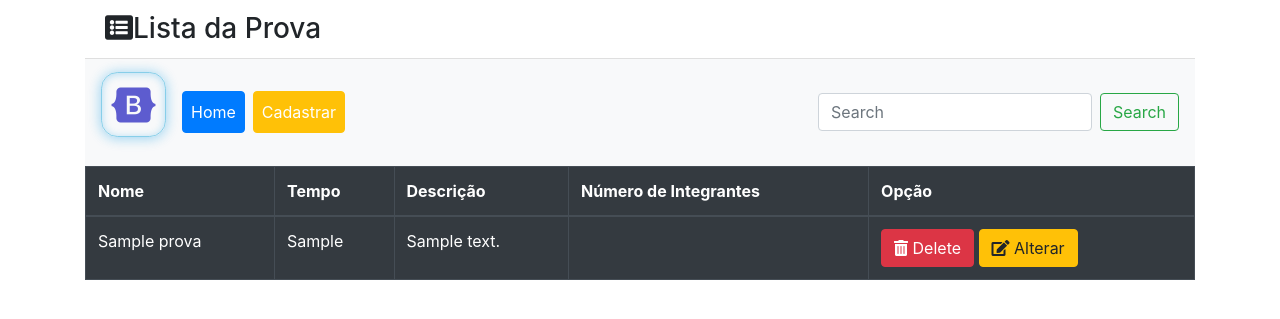
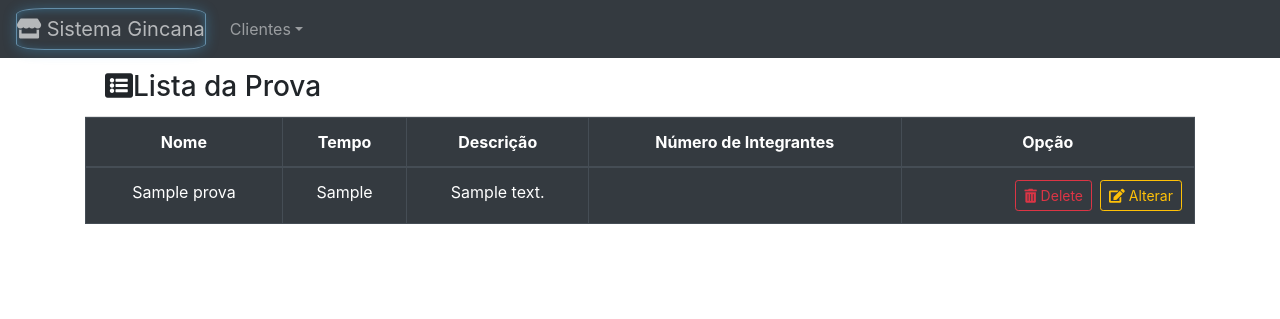
Before and after one commit to ChihYaoYang/GincanaCI, a CodeIgniter app: page /GincanaCI/index.php/prova/index in a window 1280 px wide. Shown: the top 319 px of the page. Run offline with CodeIgniter, Linux system fonts and the light colour scheme; tables that the repository leaves empty or names only in its code hold one stand-in row (values such as "Sample post"); data that the repository does not hold is empty; some libraries are stand-ins or nearby versions.

Commit message:
alteracao2.0

```diff
--- a/application/controllers/Prova.php
+++ b/application/controllers/Prova.php
@@ -49,7 +49,7 @@ class Prova extends CI_Controller {
                 redirect('Prova/listar');
             } else {
                 //salva uma mensagem na sessão
-                $this->session->set_flashdata('mensagem', 'Erro ao cadastrar Prova *_*');
+                $this->session->set_flashdata('erro', 'Erro ao cadastrar Prova *_*');
 
                 //Se for false redireciona para cadastrar
                 redirect('Prova/cadastrar');
@@ -65,7 +65,7 @@ class Prova extends CI_Controller {
             if ($this->Prova_model->delete($id)) {
                 $this->session->set_flashdata('mensagem', 'Prova deletado com sucesso ! ! !');
             } else {
-                $this->session->set_flashdata('mensagem', 'Falha ao deletar Prova *_*');
+                $this->session->set_flashdata('erro', 'Falha ao deletar Prova *_*');
             }
         }
         redirect('Prova/listar');
@@ -101,7 +101,7 @@ class Prova extends CI_Controller {
 
                     redirect('Prova/listar');
                 } else {
-                    $this->session->set_flashdata('mensagem', 'Falha ao alterar Prova *_*');
+                    $this->session->set_flashdata('erro', 'Falha ao alterar Prova *_*');
 
                     redirect('Prova/alterar/', $id);
                 }
--- a/application/views/ListaProva.php
+++ b/application/views/ListaProva.php
@@ -7,15 +7,6 @@
         <!---Bootstrap--->
         <link rel="stylesheet" href="https://stackpath.bootstrapcdn.com/bootstrap/4.3.1/css/bootstrap.min.css"
               integrity="sha384-ggOyR0iXCbMQv3Xipma34MD+dH/1fQ784/j6cY/iJTQUOhcWr7x9JvoRxT2MZw1T" crossorigin="anonymous">
-        <script src="https://code.jquery.com/jquery-3.3.1.slim.min.js"
-                integrity="sha384-q8i/X+965DzO0rT7abK41JStQIAqVgRVzpbzo5smXKp4YfRvH+8abtTE1Pi6jizo" crossorigin="anonymous">
-        </script>
-        <script src="https://cdnjs.cloudflare.com/ajax/libs/popper.js/1.14.7/umd/popper.min.js"
-                integrity="sha384-UO2eT0CpHqdSJQ6hJty5KVphtPhzWj9WO1clHTMGa3JDZwrnQq4sF86dIHNDz0W1" crossorigin="anonymous">
-        </script>
-        <script src="https://stackpath.bootstrapcdn.com/bootstrap/4.3.1/js/bootstrap.min.js"
-                integrity="sha384-JjSmVgyd0p3pXB1rRibZUAYoIIy6OrQ6VrjIEaFf/nJGzIxFDsf4x0xIM+B07jRM" crossorigin="anonymous">
-        </script>
         <!----fontawesome-->
         <link rel="stylesheet" href="https://use.fontawesome.com/releases/v5.8.1/css/all.css"
               integrity="sha384-50oBUHEmvpQ+1lW4y57PTFmhCaXp0ML5d60M1M7uH2+nqUivzIebhndOJK28anvf" crossorigin="anonymous">
@@ -24,14 +15,9 @@
     <body>
         <style>
             .breathe-div {
-                color: white;
-                line-height: 65px;
-                width: 65px;
-                height: 65px;
                 border: 1px solid #2b92d4;
-                border-radius: 25%;
-                text-align: center;
-                box-shadow: 0 1px 2px rgba(0, 0, 0, 0.3);
+                border-radius: 15%;
+                box-shadow: 0 1px 2px rgba(255, 255, 255, 1);
                 overflow: hidden;
                 -webkit-animation-timing-function: linear;
                 /*緩動 分為 "linear" "ease-in" "ease-out" "ease-in-out" */
@@ -47,60 +33,50 @@
             @-webkit-keyframes breathe {
                 0% {
                     opacity: .4;
-                    box-shadow: 0 1px 2px rgba(0, 147, 223, 0.4), 0 1px 1px rgba(0, 147, 223, 0.1) inset;
+                    box-shadow: 0 1px 2px rgba(204, 193, 193, 0.30), 0 1px 1px rgba(204, 193, 193, 0.30) inset;
                 }
 
                 100% {
                     opacity: 1;
-                    border: 1px solid rgba(59, 235, 235, 0.7);
+                    border: 1px solid rgba(255, 255, 255, 1);
                     box-shadow: 0 1px 30px #0093df, 0 1px 20px #0093df inset;
                 }
             }
         </style>
+          <!---Menu--->
+          <nav class="navbar navbar-dark bg-dark navbar-expand-md">
+            <a class="navbar-brand breathe-div" href="<?= $this->config->base_url(); ?>"><i class="fas fa-store"></i> Sistema Gincana</a>
+            <!---Menu mobile--->
+            <div class="collapse navbar-collapse">
+                <ul class="navbar-nav mr-auto">
+                    <li class="nav-item dropdown">
+                        <a href="#" id="menuCliente" class="nav-link dropdown-toggle" data-toggle="dropdown">Clientes</a>
+                        <div class="dropdown-menu" aria-labelledby="menuCliente">
+                            <a href="<?= $this->config->base_url() . 'index.php/Prova/listar' ?>" class="dropdown-item">Listar</a>
+                            <a href="<?= $this->config->base_url() . 'index.php/Prova/cadastrar' ?>" class="dropdown-item">Cadastrar</a>
+                        </div>
+                    </li>
+                </ul>
+            </div>
+        </nav>
         <div class="container">
             <div class="row">
                 <div class="col">
                     <h3 class="card-header bg-transparent"><i class="fas fa-list-alt"></i>Lista da Prova</h3>
-                    <!---Menu--->
-                    <nav class="navbar navbar-expand-lg navbar-light bg-light">
-                        <a class="navbar-brand" href="http://127.0.0.1/GincanaCI/index.php/Prova/listar"><i
-                                class="fab fa-bootstrap h1 breathe-div" style="color: #0704B7;"></i></a>
-                        <button class="navbar-toggler" type="button" data-toggle="collapse"
-                                data-target="#navbarSupportedContent" aria-controls="navbarSupportedContent"
-                                aria-expanded="false" aria-label="Toggle navigation">
-                            <span class="navbar-toggler-icon"></span>
-                        </button>
-
-                        <div class="collapse navbar-collapse" id="navbarSupportedContent">
-                            <ul class="navbar-nav mr-auto">
-                                <li class="nav-item active">
-                                    <a class="nav-link btn btn-primary text-white mr-2"
-                                       href="http://127.0.0.1/GincanaCI/index.php/Prova/listar">Home <span
-                                            class="sr-only">(current)</span></a>
-                                </li>
-                                <li class="nav-item">
-                                    <a class="nav-link btn btn-warning text-white"
-                                       href="http://127.0.0.1/GincanaCI/index.php/Prova/cadastrar">Cadastrar</a>
-                                </li>
-
-                            </ul>
-                            <form class="form-inline my-2 my-lg-0">
-                                <input class="form-control mr-sm-2" type="search" placeholder="Search" aria-label="Search">
-                                <button class="btn btn-outline-success my-2 my-sm-0" type="submit">Search</button>
-                            </form>
-                        </div>
-                    </nav>
-
                     <?php
                     //Mensagem
                     $mensagem = $this->session->flashdata('mensagem');
                     if (isset($mensagem)) {
                         echo '<div class="alert alert-success"> <i class="fas fa-check"></i>' . $mensagem . '</div>';
                     }
+                    $erro = $this->session->flashdata('erro');
+                    if (isset($erro)) {
+                        echo '<div class="alert alert-danger" role="alert">' . $erro . '</div>';
+                }
                     ?>
                     <table class="table table-dark table-bordered">
                         <thead>
-                            <tr>
+                            <tr class="text-center">
                                 <th scope="col">Nome</th>
                                 <th scope="col">Tempo</th>
                                 <th scope="col">Descrição</th>
@@ -111,14 +87,14 @@
                         <tbody>
                             <?php
                             foreach ($prova as $dado) {
-                                echo '<tr>';
+                                echo '<tr class="text-center">';
                                 echo '<td>' . $dado->nome . '</td>';
                                 echo '<td>' . $dado->tempo . '</td>';
                                 echo '<td>' . $dado->descricao . '</td>';
                                 echo '<td>' . $dado->NumIntegrantes . '</td>';
                                 //método
-                                echo '<td>' . '<a href="' . $this->config->base_url() . 'index.php/Prova/deletar/' . $dado->id . '" class="btn btn-danger"><i class="fas fa-trash-alt"></i> Delete</a>' .
-                                ' ' . '<a href="' . $this->config->base_url() . 'index.php/Prova/alterar/' . $dado->id . '" class="btn btn-warning"><i class="fas fa-edit"></i> Alterar</a>'
+                                echo '<td class="text-right">' . '<a class="btn btn-sm btn-outline-danger mr-2" href="' . $this->config->base_url() . 'index.php/Prova/deletar/' . $dado->id . '"><i class="fas fa-trash-alt"></i> Delete</a>' .
+                                 '<a class="btn btn-sm btn-outline-warning" href="' . $this->config->base_url() . 'index.php/Prova/alterar/' . $dado->id . '"><i class="fas fa-edit"></i> Alterar</a>'
                                 . '</td>';
                                 echo '</tr>';
                             }
@@ -128,6 +104,16 @@
                 </div>
             </div>
         </div>
+        <!--Bootstrap---->
+        <script src="https://code.jquery.com/jquery-3.3.1.slim.min.js"
+                integrity="sha384-q8i/X+965DzO0rT7abK41JStQIAqVgRVzpbzo5smXKp4YfRvH+8abtTE1Pi6jizo" crossorigin="anonymous">
+        </script>
+        <script src="https://cdnjs.cloudflare.com/ajax/libs/popper.js/1.14.7/umd/popper.min.js"
+                integrity="sha384-UO2eT0CpHqdSJQ6hJty5KVphtPhzWj9WO1clHTMGa3JDZwrnQq4sF86dIHNDz0W1" crossorigin="anonymous">
+        </script>
+        <script src="https://stackpath.bootstrapcdn.com/bootstrap/4.3.1/js/bootstrap.min.js"
+                integrity="sha384-JjSmVgyd0p3pXB1rRibZUAYoIIy6OrQ6VrjIEaFf/nJGzIxFDsf4x0xIM+B07jRM" crossorigin="anonymous">
+        </script>
     </body>
 
 </html>
```
Also changed, not shown: application/views/FormProva.php (+55 -5 lines).
